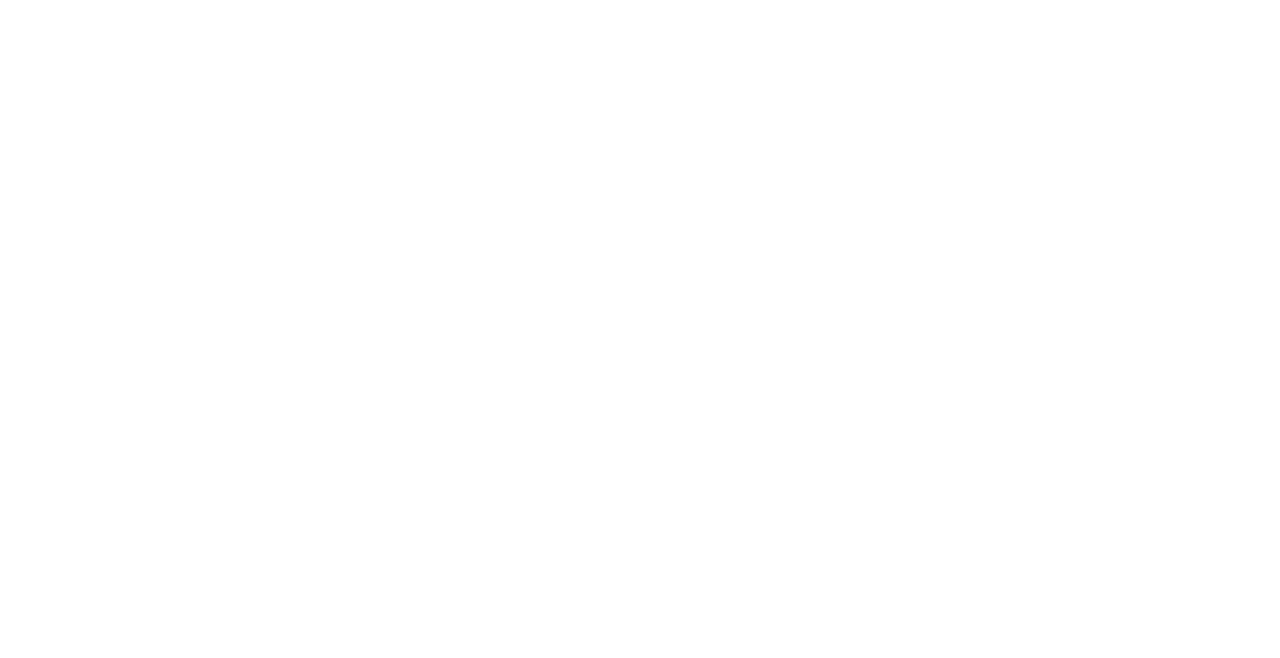
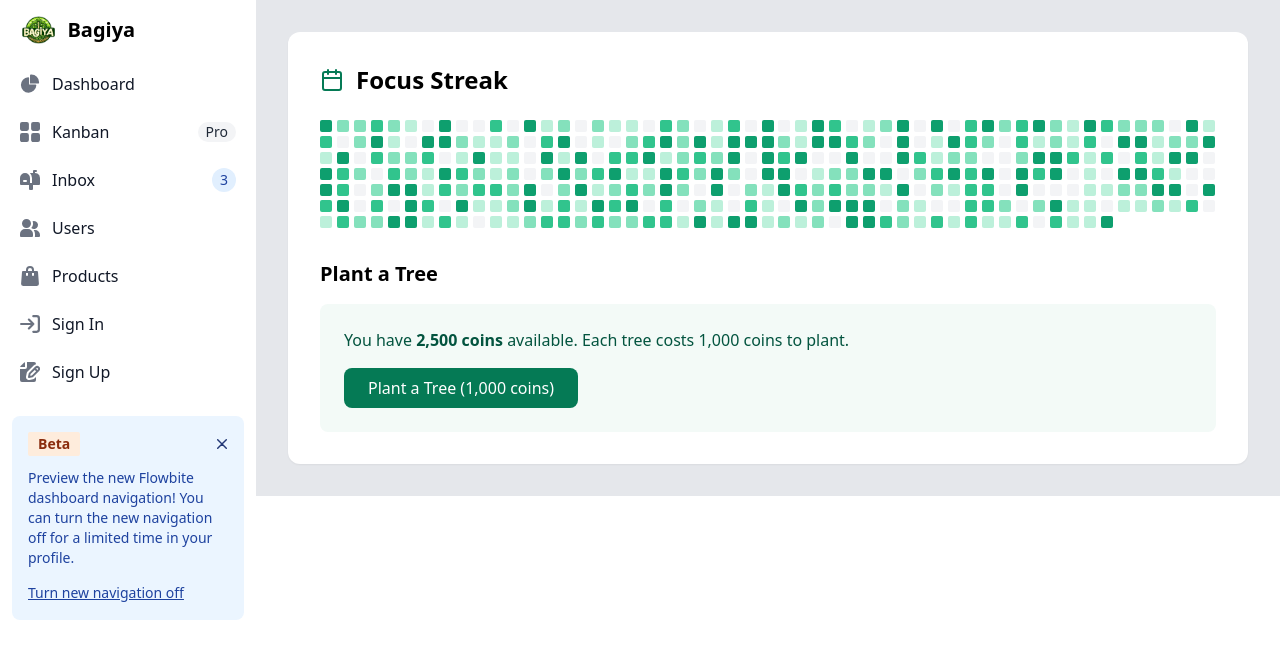
Before and after one commit to anuragpardeshii/Bagiya-MERN, a React (Vite) app in the folder frontend/: page /bagiya in a window 1280 px wide. Before the commit this address had no page. Shown: the top 658 px of the page. Built offline with nearby package versions, Linux system fonts and the light colour scheme; the HTML template or start-up script is replaced by a standard one.

Commit message:
dashboard and bagiya created

```diff
--- a/frontend/package.json
+++ b/frontend/package.json
@@ -14,6 +14,8 @@
     "flowbite-react": "^0.10.2",
     "lucide-react": "^0.474.0",
     "react": "^18.3.1",
+    "react-circle-slider": "^1.6.2",
+    "react-countdown": "^2.3.6",
     "react-dom": "^18.3.1",
     "react-router-dom": "^7.1.4"
   },
--- a/frontend/src/App.jsx
+++ b/frontend/src/App.jsx
@@ -1,6 +1,7 @@
 import { BrowserRouter, Routes, Route, useLocation } from "react-router-dom";
 import "./index.css";
 import Dashboard from "./Dashboard/Dashboard/Dashboard";
+import Bagiya from "./Dashboard/Bagiya/Bagiya";
 
 function App() {
 
@@ -9,6 +10,7 @@
     <>
       <Routes>
         <Route path="/dashboard" element={<Dashboard/>} />
+        <Route path="/bagiya" element={<Bagiya/>} />
       </Routes>
     </>
   );
--- /dev/null
+++ b/frontend/src/Dashboard/Bagiya/Bagiya.jsx
@@ -0,0 +1,68 @@
+import React, { useMemo } from 'react';
+import { Calendar } from 'lucide-react';
+import Sidebar from '../Sidebar';
+
+const generateContributions = () => {
+  const contributions = [];
+  const today = new Date();
+  for (let i = 0; i < 365; i++) {
+    const date = new Date(today);
+    date.setDate(date.getDate() - i);
+    contributions.unshift({
+      date,
+      count: Math.floor(Math.random() * 5), // 0-4 contributions
+    });
+  }
+  return contributions;
+};
+
+export default function Bagiya() {
+  const contributions = useMemo(() => generateContributions(), []);
+
+  const colors = ['bg-gray-100', 'bg-green-200', 'bg-green-300', 'bg-green-400', 'bg-green-500'];
+
+  return (
+    <>
+      <Sidebar />
+      <div className="p-8 sm:ml-64 bg-[#e5e7eb] h-full">
+        <div className=" rounded-lg dark:border-gray-700"></div>
+        <div className="bg-white rounded-xl shadow-sm p-8">
+          <div className="flex items-center gap-3 mb-6">
+            <Calendar className="w-6 h-6 text-green-600" />
+            <h2 className="text-2xl font-bold">Focus Streak</h2>
+          </div>
+
+          <div className="overflow-x-auto">
+            <div className="min-w-max">
+              <div className="grid grid-cols-[repeat(53,minmax(0,1fr))] gap-1">
+                {contributions.map((day, index) => (
+                  <div
+                    key={index}
+                    className={`w-3 h-3 rounded-sm ${colors[day.count]}`}
+                    title={`${day.date.toDateString()}: ${day.count} contributions`}
+                  />
+                ))}
+              </div>
+            </div>
+          </div>
+
+          <div className="mt-8">
+            <h3 className="text-xl font-semibold mb-4">Plant a Tree</h3>
+            <div className="bg-green-50 p-6 rounded-lg">
+              <p className="text-green-800 mb-4">
+                You have <span className="font-bold">2,500 coins</span> available.
+                Each tree costs 1,000 coins to plant.
+              </p>
+              <button
+                className="bg-green-600 text-white px-6 py-2 rounded-lg hover:bg-green-700 transition-colors"
+                aria-label="Plant a tree using 1,000 coins"
+              >
+                Plant a Tree (1,000 coins)
+              </button>
+            </div>
+          </div>
+        </div>
+        </div>
+    </>
+  );
+}
--- a/frontend/src/Dashboard/Dashboard/Dashboard.jsx
+++ b/frontend/src/Dashboard/Dashboard/Dashboard.jsx
@@ -1,37 +1,190 @@
-import React from "react";
 import Sidebar from "../Sidebar";
-import { BadgeEuro, TreePine } from "lucide-react";
+import { BadgeEuro, TreePine, Dot } from "lucide-react";
+import React, { useState, useRef } from "react";
+import { CircleSlider } from "react-circle-slider";
+import Countdown from "react-countdown";
 
 export default function Dashboard() {
+  const [value, setValue] = useState(60); // Initial time in minutes
+  const [timeLeft, setTimeLeft] = useState(value * 60000); // Track remaining time in ms
+  const [isPaused, setIsPaused] = useState(false); // Paused state
+  const [startCountdown, setStartCountdown] = useState(false); // Timer start state
+  const countdownRef = useRef(null); // Reference to countdown
+
+  // Handle slider value change
+  const handleSliderChange = (newValue) => {
+    setValue(newValue);
+    setTimeLeft(newValue * 60000); // Update the time left in milliseconds
+  };
+
+  // Renderer for countdown
+  const renderer = ({ hours, minutes, seconds, completed }) => {
+    if (completed) {
+      return <span>Time is up!</span>;
+    } else {
+      return (
+        <span>
+          {String(hours).padStart(2, "0")}:{String(minutes).padStart(2, "0")}:
+          {String(seconds).padStart(2, "0")}
+        </span>
+      );
+    }
+  };
+
+
+  // Function to reset the countdown
+  const resetTimer = () => {
+    setStartCountdown(false); // Stop countdown
+    setIsPaused(false); // Ensure the countdown isn't paused
+    setValue(60); // Reset slider value to 60 minutes
+    setTimeLeft(60 * 60000); // Reset time left to initial value
+  };
+
   return (
     <>
       <Sidebar />
-      <div className="p-4 sm:ml-64 bg-[#e5e7eb]">
-        <div className="p-4 border-2 border-gray-200 border-dashed rounded-lg dark:border-gray-700">
+      <div className="p-8 sm:ml-64 bg-[#e5e7eb]">
+        <div className=" rounded-lg dark:border-gray-700">
           <div className="flex justify-between items-center mb-8">
-            <h1 className="text-2xl font-bold">Dashboard</h1>
+            <h1 className="text-2xl font-bold ms-4">Dashboard</h1>
             <div className="flex">
-              <button type="button" className="bg-white rounded-lg p-2 m-1 flex">
+              <button
+                type="button"
+                className="bg-white rounded-lg p-2 m-1 flex"
+              >
                 {" "}
                 <BadgeEuro /> 1270 coins
               </button>
-              <button type="button" className="bg-white rounded-lg p-2 m-1 flex">
+              <button
+                type="button"
+                className="bg-white rounded-lg p-2 m-1 flex"
+              >
                 {" "}
                 <TreePine /> 12 trees planted
               </button>
             </div>
           </div>
-          <div className="grid grid-cols-2 gap-4">
-            <div className="bg-white rounded-lg p-4">
+          <div className="grid grid-cols-2 gap-8">
+            <div className="bg-white rounded-lg p-8">
               <div className="flex justify-between items-center">
-                <h1>Focus Timer</h1>
+                <h1 className="text-xl text-gray-700 font-semibold">
+                  Focus Timer
+                </h1>
                 <div>
-                  <a type="button">Add Tag</a>
-                  <a type="button" className="p-1 text-white rounded-lg bg-[green]">Start Focus</a>
+                  <a
+                    className="text-black bg-gray-200 hover:bg-gray-300 focus:ring-4 focus:ring-blue-300 rounded-lg text-sm px-3 py-2 me-2 mb-2 dark:bg-blue-600 dark:hover:bg-blue-700 focus:outline-none dark:focus:ring-blue-800"
+                    type="button"
+                  >
+                    Add Tags
+                  </a>
+                  <a
+                    type="button"
+                    className="focus:outline-none text-white bg-[#85ce14] hover:bg-[#A2D240] focus:ring-4 focus:ring-green-300 font-medium rounded-lg text-sm px-3 py-2 me-2 mb-2 dark:bg-green-600 dark:hover:bg-green-700 dark:focus:ring-green-800"
+                  >
+                    Start Focus
+                  </a>
+                </div>
+              </div>
+              <div className="relative flex mt-6 justify-center items-center">
+                <CircleSlider
+                  style={{ zIndex: "1000" }}
+                  value={value}
+                  stepSize={1}
+                  onChange={handleSliderChange}
+                  size={250}
+                  max={120} // Maximum 120 minutes
+                  gradientColorFrom="#85ce14"
+                  gradientColorTo="#A2D240"
+                  knobRadius={10}
+                  circleWidth={20}
+                />
+
+                {/* Countdown Text Overlay */}
+                <div className="absolute text-center">
+                  {!startCountdown ? (
+                    <div>
+                      <h2 className="text-[#85ce14] text-4xl font-bold">
+                        {value}
+                      </h2>
+                      <h2 className="text-2xl">Minutes</h2>
+                    </div>
+                  ) : (
+                    <h3 className="text-[#85ce14] text-4xl">
+                      <Countdown
+                        ref={countdownRef}
+                        date={Date.now() + timeLeft}
+                        autoStart={!isPaused}
+                        renderer={renderer}
+                        onComplete={resetTimer}
+                      />
+                    </h3>
+                  )}
                 </div>
               </div>
             </div>
-            <div className="bg-white rounded-lg p-4">Statistics</div>
+            <div className="bg-white rounded-lg p-8">
+              <h1 className="text-xl text-gray-700 font-semibold">
+                Statistics
+              </h1>
+              <div className="grid grid-cols-3 my-4">
+                <div className="text-center">
+                  <h4 className="text-[#22c55e] text-2xl font-bold">85%</h4>
+                  <p>Success Rate</p>
+                </div>
+                <div className="text-center">
+                  <h4 className="text-[#3b82f6] text-2xl font-bold">42</h4>
+                  <p>Total Sessions</p>
+                </div>
+                <div className="text-center">
+                  <h4 className="text-[#a855f7] text-2xl font-bold">26hr</h4>
+                  <p>Total Focus Time</p>
+                </div>
+              </div>
+            </div>
+          </div>
+          <div className="bg-white rounded-lg p-8 mt-8">
+            <h2 className="text-xl text-gray-700 font-semibold my-6 ps-4">Recent Activities</h2>
+            <div className="gap-4">
+              <div className="flex justify-between items-center bg-gray-50 mb-4 p-4 rounded-lg">
+                <div className="flex items-center">
+                  <Dot size={40} color="green" />
+                  <div>
+                    <h2>DSA Problem Solving</h2>
+                    <p>09:00 AM to 10:00 AM</p>
+                  </div>
+                </div>
+                <div>
+                  <h2>60 Minutues</h2>
+                  <p>+100 coins</p>
+                </div>
+              </div>
+              <div className="flex justify-between items-center bg-gray-50 mb-4 p-4 rounded-lg">
+                <div className="flex items-center">
+                  <Dot size={40} color="red" />
+                  <div>
+                    <h2>DSA Problem Solving</h2>
+                    <p>09:00 AM to 10:00 AM</p>
+                  </div>
+                </div>
+                <div>
+                  <h2>60 Minutues</h2>
+                  <p>+100 coins</p>
+                </div>
+              </div>
+              <div className="flex justify-between items-center bg-gray-50 p-4 rounded-lg">
+                <div className="flex items-center">
+                  <Dot size={40} color="green" />
+                  <div>
+                    <h2>DSA Problem Solving</h2>
+                    <p>09:00 AM to 10:00 AM</p>
+                  </div>
+                </div>
+                <div>
+                  <h2>60 Minutues</h2>
+                  <p>+100 coins</p>
+                </div>
+              </div>
+            </div>
           </div>
         </div>
       </div>
--- a/frontend/src/Dashboard/Sidebar.jsx
+++ b/frontend/src/Dashboard/Sidebar.jsx
@@ -38,14 +38,14 @@
             <li>
               <a
                 href="/"
-                class="flex items-center ps-2.5 mb-5"
+                className="flex items-center ps-2.5 mb-5"
               >
                 <img
                   src={logo}
-                  class="h-6 me-3 sm:h-7"
+                  className="h-6 me-3 sm:h-7"
                   alt="Bagiya Logo"
                 />
-                <span class="self-center text-xl font-semibold whitespace-nowrap dark:text-white">
+                <span className="self-center text-xl font-semibold whitespace-nowrap dark:text-white">
                   Bagiya
                 </span>
               </a>
```
Also changed, not shown: 1 other file (tests, documents, lock files or other folders).
